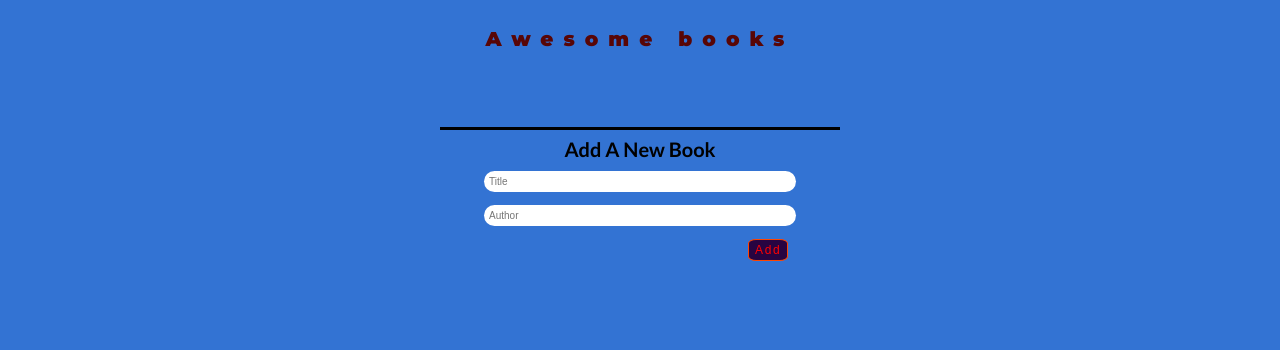
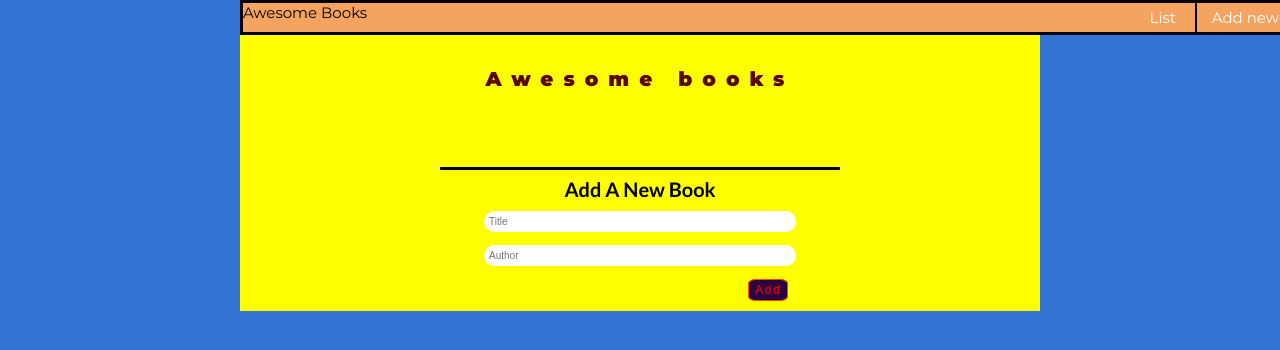
Before and after one commit to Vagyasri/Awesome-Books, a plain HTML site: page index.html in a window 1280 px wide. Drawn offline with Linux system fonts and the light colour scheme.

Commit message:
add navbar

```diff
--- a/index.html
+++ b/index.html
@@ -16,9 +16,22 @@
 </head>
 <body>
     <div class='container'>
+        <nav class='navigation'>
+            <div class='logo'> <p>Awesome Books</p> </div>
+            <ul class='links'>
+                <li class="item"> <a href="#">List</a> </li>
+                <li class="item"> <a href="#">Add new</a> </li>
+                <li class="item"> <a href="#">Contact</a> </li>
+            </ul>
+        </nav>
+        <div class='content'>
+            <div class='dummy-div'>
+
+            </div>
             <header class='header text-center'>
                 <h1>Awesome books</h1>
             </header>
+
             <div id='display-books'>
             </div>
 
@@ -33,6 +46,7 @@
                 </div>
             </form>
         </div>
+    </div>
     <script src='index.js'></script>
 </body>
 </html>
--- a/index.js
+++ b/index.js
@@ -57,10 +57,10 @@ function addBookHandler(event) {
 
 // eslint-disable-next-line no-unused-vars
 function removeBookHandler(event) {
-  lib.remove(event.target.parentElement.id); location.reload();
+  lib.remove(event.target.parentElement.parentElement.id); location.reload();
 }
 
-function display() {
+function display() {1
   const booksContainer = document.getElementById('display-books');
   // eslint-disable-next-line no-restricted-syntax
   for (const book of lib.libBooks) {
--- a/style.css
+++ b/style.css
@@ -11,7 +11,7 @@ html {
 
 body {
   background-color: rgba(5, 84, 202, 0.815);
-  padding: 2rem;
+  padding: 0 2rem 2rem 2rem;
   font-family: "Montserrat", sans-serif;
 }
 
@@ -23,8 +23,51 @@ body {
 .text-center {
   text-align: center;
 }
+/* start navbar */
+.navigation{
+  _margin-bottom: 200px;
+  border: 3px solid black;
+  display: flex;
+  justify-content: space-between;
+  font-size: 1.5rem;
+  position: fixed;
+  width: 90%;
+  _z-index: 1;
+  background-color: sandybrown;
+}
+.logo{}
+.navigation .links {
+  list-style: none;
+  _border: 1px solid black;
+  width: 50%;
+  text-align: right;
+}
+.navigation .links .item {
 
+  display: inline-block;
+  padding: .5rem 1.5rem;
+}
+.navigation .links .item:nth-child(2){
+  border-right: 2px solid black;
+  border-left: 2px solid black;
+}
+.navigation .links a:link{
+  text-decoration: none;
+  color:white;
+
+}
+
+/* end navbar */
+
+.content{
+  background-color: yellow;
+  _margin: 10rem 0;
+}
+.dummy-div{
+  height: 6rem;
+}
 .header h1 {
+  _margin: 10rem 0;
   font-weight: 700;
   letter-spacing: 1rem;
   margin-bottom: 2.5rem;
```
Lines whose indentation alone changed are shown as unchanged.
